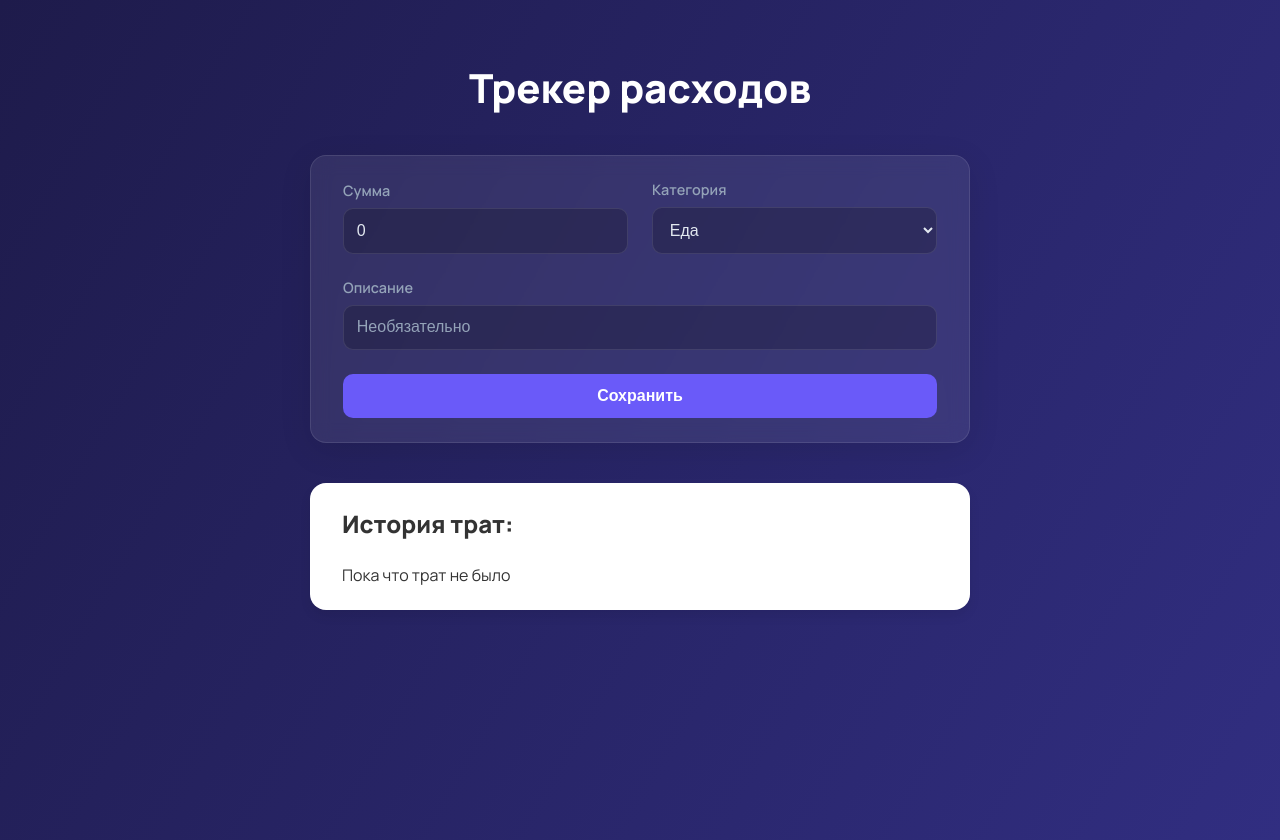
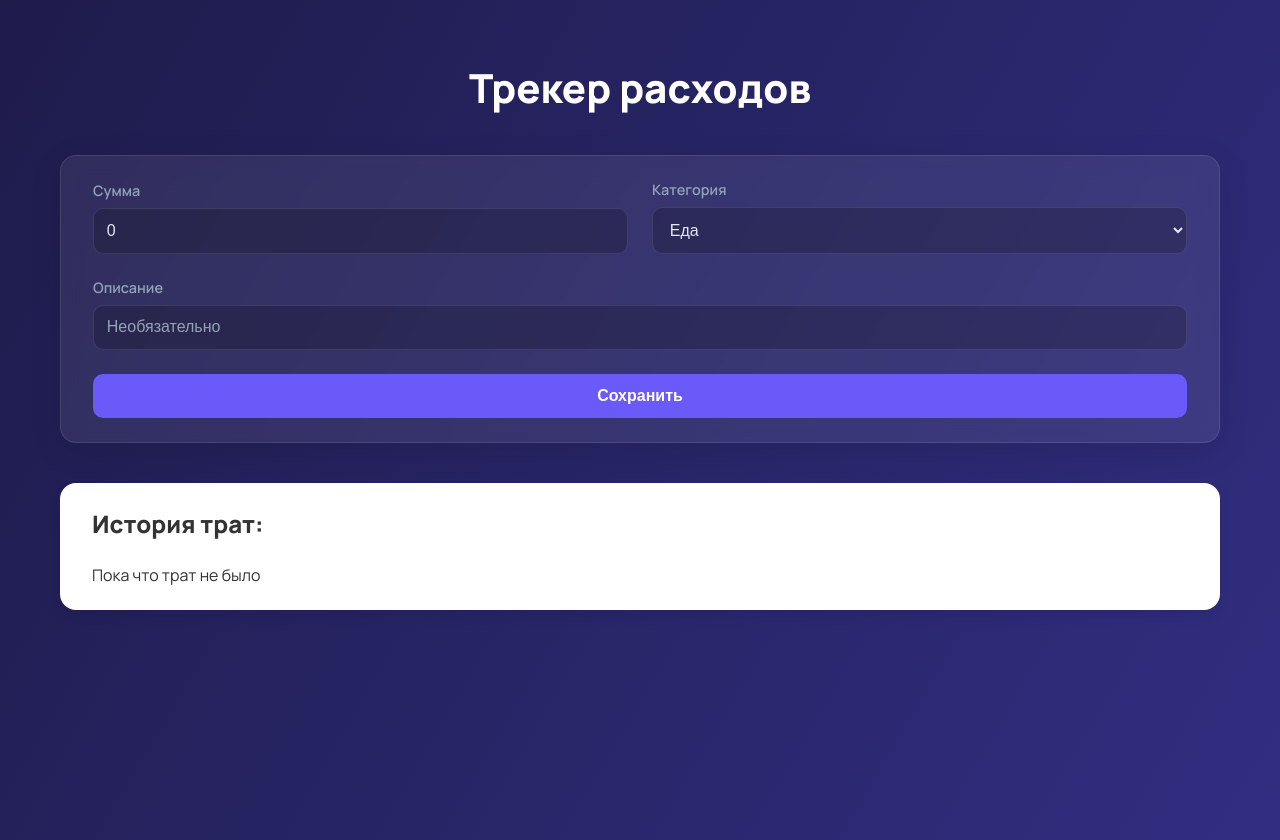
Before and after one commit to D1flector/Expense-Tracker, a React (Vite) app: page / in a window 1280 px wide. Built offline with nearby package versions, Linux system fonts and the light colour scheme.

Commit message:
fix: скорректирована верстка списка и ширина контейнера

```diff
--- a/src/styles/ExpenseItem.scss
+++ b/src/styles/ExpenseItem.scss
@@ -9,7 +9,7 @@ $list-text: #333;
 
 .expense-item {
   display: grid;
-  grid-template-columns: 1fr 1fr 2fr 160px;
+  grid-template-columns: 1fr 1fr 2fr 200px;
   gap: 1rem;
   align-items: center;
   padding: 1.25rem 1rem;
--- a/src/styles/ExpenseList.scss
+++ b/src/styles/ExpenseList.scss
@@ -23,7 +23,7 @@ $list-shadow: 0 6px 12px rgba(0, 0, 0, 0.07);
 
 .expense-list-header {
   display: grid;
-  grid-template-columns: 1fr 1fr 2fr 160px;
+  grid-template-columns: 1fr 1fr 2fr 200px;
   gap: 1rem;
   align-items: center;
   padding: 0 1rem;
--- a/src/styles/index.scss
+++ b/src/styles/index.scss
@@ -28,7 +28,7 @@ body {
 }
 
 .app-container {
-  max-width: 700px;
+  max-width: 1200px;
   margin: 40px auto;
   padding: 20px;
 }
```
